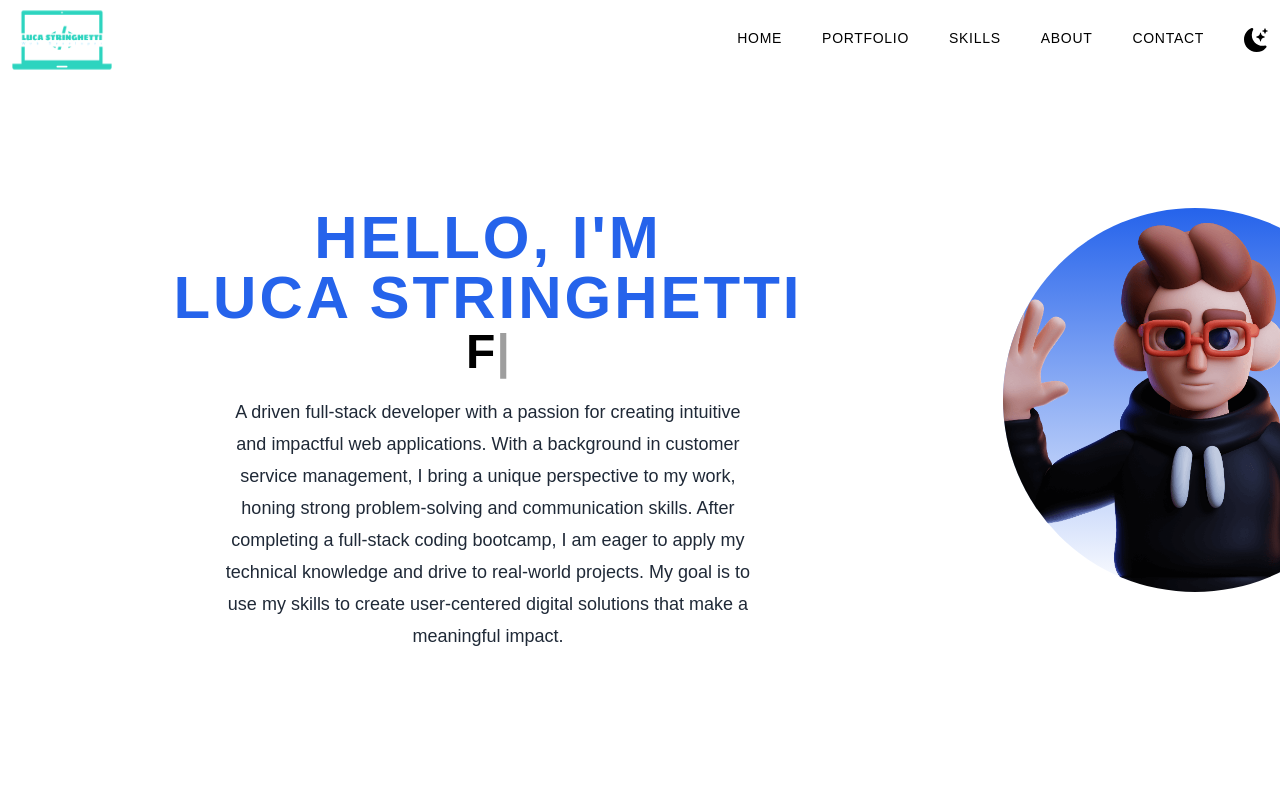
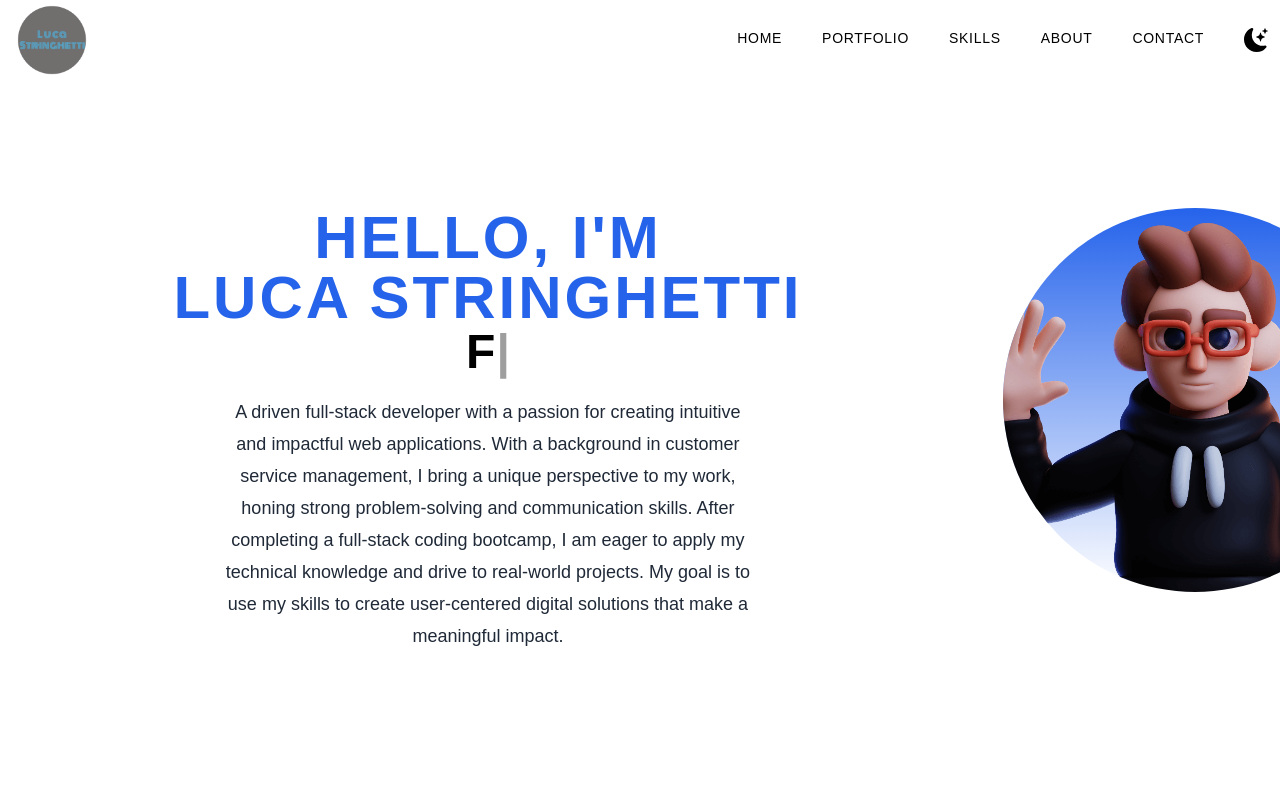
Before and after one commit to Quantumminded/my-portfolio, a Next.js app: page / in a window 1280 px wide. Shown: the top 800 px of the page. Built offline with nearby package versions, Linux system fonts and the light colour scheme.

Commit message:
new logo in nav bar

```diff
--- a/pages/index.js
+++ b/pages/index.js
@@ -11,7 +11,7 @@ import Me from "../components/Me";
 
 import { BsFillMoonStarsFill } from "react-icons/bs";
 import { FaBars, FaTimes, FaGithub, FaLinkedin } from "react-icons/fa";
-
+import logo from "../public/Logo.png"
 import luca from "../public/luca.png";
 import Image from "next/image";
 import Footer from "../components/Footer";
@@ -72,7 +72,7 @@ export default function Home() {
         >
           <div className="flex justify-between items-center w-full h-full max-w-screen-xl mx-auto p-3">
 
-            <Image src={luca} height="70px" width="100px" objectFit="" />
+            <Image src={logo} height="80px" width="80px" objectFit="" />
 
 
             <div>
```
Also changed, not shown: public/Logo.png (added).
